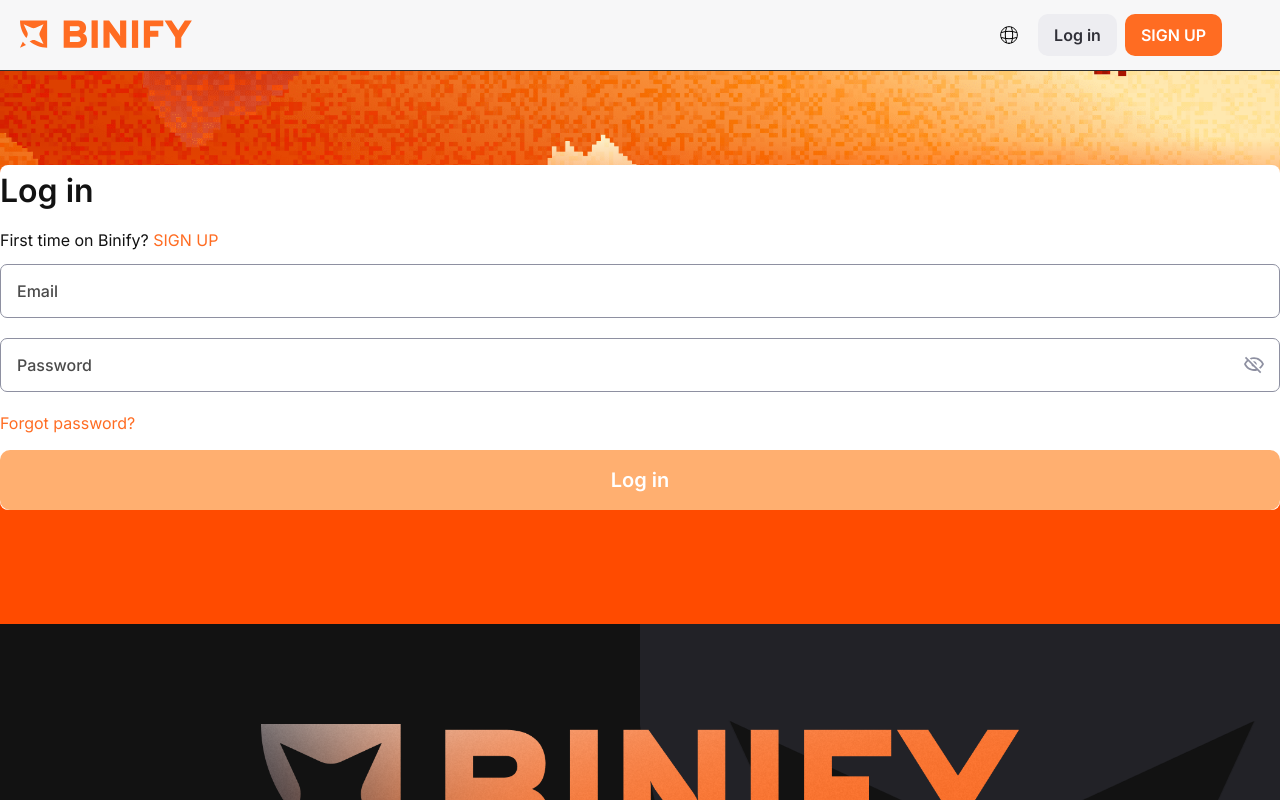
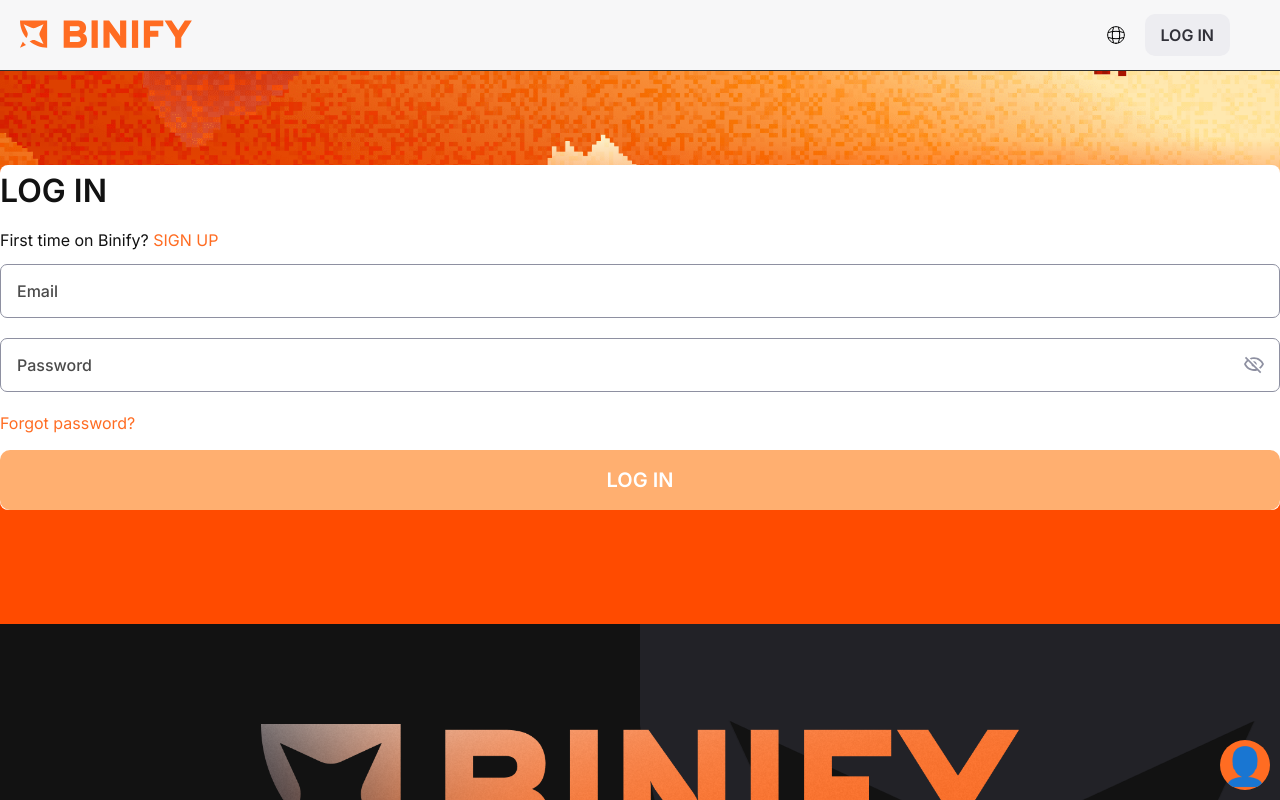
Before and after one commit to VolodkaGitHub/bo_react_test-main, a React (Create React App) app: page /auth in a window 1280 px wide. Shown: the top 800 px of the page. Built offline with nearby package versions, Linux system fonts and the light colour scheme.

Commit message:
features/ui-changes

```diff
--- a/src/components/layout/Header/components/Unauthorized.jsx
+++ b/src/components/layout/Header/components/Unauthorized.jsx
@@ -176,28 +176,8 @@
                 ? { onClick: () => handleLoginToggle(true) }
                 : { to: "/auth/login" })}
             >
-              {__("login.button.title")}
+              {__("auth.log_in")}
             </Button>
-          </li>
-          <li className="header__nav-item">
-            <Button
-              type={!isAuthRoute ? "button" : "link"}
-              className="header__signUp header__btn"
-              color="orange"
-              size="mini"
-              {...(!isAuthRoute
-                ? { onClick: () => handleSignUpToggle(true) }
-                : { to: "/auth/signup" })}
-            >
-              {__("auth.sign_up")}
-            </Button>
-          </li>
-          <li className="header__nav-item">
-            <img
-              src={BurgerButton}
-              className="header__burger-btn"
-              onClick={() => setAuthPopupOpen(true)}
-            />
           </li>
         </ul>
       </nav>
@@ -208,7 +188,19 @@
         handleLoginToggle={handleLoginToggle}
         isAuthRoute={isAuthRoute}
       />
+      <Button
+        type={!isAuthRoute ? "button" : "link"}
+        className="header__signUp header__btn"
+        color="orange"
+        size="mini"
+        {...(!isAuthRoute
+          ? { onClick: () => handleSignUpToggle(true) }
+          : { to: "/auth/signup" })}
+      >
+        👤︎
+      </Button>
     </div>
+
   );
 };
 
--- a/src/components/layout/Header/header.sass
+++ b/src/components/layout/Header/header.sass
@@ -62,26 +62,29 @@
 
     &__login.header__btn
         padding: rems(8.5) rems(8)
-        display: none
+        display: block
 
         @include media-breakpoint-up(sm)
             padding: rems(8.5) rems(16)
-            display: block
+
 
         @include media-breakpoint-up(lg)
             @include fontSize(16,22)
 
     &__signUp.header__btn
-        height: 42px
-        padding: rems(8.5) rems(8)
-        display: none
-
-        @include media-breakpoint-up(sm)
-            padding: rems(8.5) rems(16)
-            display: block
-
-        @include media-breakpoint-up(lg)
-            @include fontSize(16,22)
+        padding: rems(8) rems(8)
+        height: 50px
+        width: 50px
+        border-radius: 100%
+        display: flex
+        position: fixed
+        justify-content: center
+        align-items: center
+        bottom: 10px
+        right: 10px
+        z-index: 1000
+        padding-top: 10px
+        font-size: 2.3rem
 
     &__mini-btn
         padding: rems(11)
--- a/src/components/layout/Layout/index.jsx
+++ b/src/components/layout/Layout/index.jsx
@@ -72,30 +72,6 @@
               </button>
             </div>
             <div className="auth-container">
-              {(activeForm === "signup" || activeForm === "login") && (
-                <div className="toggle-container">
-                  <p
-                    onClick={() => handleLoginToggle(true)}
-                    className={`toggle-container__option ${
-                      activeForm === "login"
-                        ? "toggle-container__option--active"
-                        : ""
-                    }`}
-                  >
-                    {__("auth.log_in")}
-                  </p>
-                  <p
-                    onClick={() => handleSignUpToggle(true)}
-                    className={`toggle-container__option ${
-                      activeForm === "signup"
-                        ? "toggle-container__option--active"
-                        : ""
-                    }`}
-                  >
-                    {__("auth.sign_up")}
-                  </p>
-                </div>
-              )}
               {
                 {
                   signup: <SignUp />,
--- a/src/components/library/popups/AuthMainPopup/AuthMainPopup.jsx
+++ b/src/components/library/popups/AuthMainPopup/AuthMainPopup.jsx
@@ -1,6 +1,6 @@
 import './AuthMainPopup.sass';
 
-import React, { useMemo } from "react";
+import React, { useMemo, useEffect } from "react";
 
 import Popup from "@components/library/UI/Popup";
 import { useTranslation } from "@helpers/translate";
--- a/src/components/pages/Main/components/Login.jsx
+++ b/src/components/pages/Main/components/Login.jsx
@@ -105,6 +105,7 @@
         onChange={formChange}
         className="auth-form"
       >
+        <h1 className="auth-heading">{__("auth.log_in_form_title")}</h1>
         <Input
           className={"auth.js-form__inp-wrap"}
           data={{
@@ -204,7 +205,7 @@
           {__("auth.log_in")}
         </Button>
         <div class="divider">
-          <span>or</span>
+          <span>{__("auth.divider")}</span>
         </div>
         <Button color="dark-grey" size="middle" isLoading={loading}>
           <img src={GoogleIcon} alt="" />
--- a/src/components/pages/Main/components/SignUp.jsx
+++ b/src/components/pages/Main/components/SignUp.jsx
@@ -80,6 +80,7 @@
         </title>
       </Helmet>
       <form onSubmit={handleSubmit(onSubmit)} className="auth-form">
+        <h1 className="auth-heading">{__("auth.sign_up_form_title")}</h1>
         <div className="auth-form__inputs">
           <Input
             className={"auth.js-form__inp-wrap"}
@@ -179,10 +180,9 @@
           {__("auth.sign_up")}
         </Button>
         <div class="divider">
-          <span>or</span>
+          <span>{__("auth.divider")}</span>
         </div>
         <Button color="dark-grey" size="middle" isLoading={loading}>
-          {/* {__("auth.log_in")} */}
           <img src={GoogleIcon} alt="" />
            {__("auth.create_with_google")}
         </Button>
--- a/src/components/pages/Main/index.sass
+++ b/src/components/pages/Main/index.sass
@@ -730,3 +730,9 @@
 	&__btn
 		margin-top: rems(29)
 		@include fontSize(14, 20)
+.auth-heading
+	color: black
+	text-align: center
+	margin-bottom: 1rem
+	font-size: 24px
+	font-weight: 400
--- a/src/translations/auth.js
+++ b/src/translations/auth.js
@@ -12,7 +12,7 @@
     "auth.enter_google_code": "Введіть код підтвердження Google",
     "auth.enter_sms_code": "Введіть SMS-код підтвердження",
     "auth.enter_email_code": "Введіть код з електронної пошти",
-    "auth.log_in": "Увійти",
+    "auth.log_in": "УВІЙТИ",
     "auth.first_time": "Вперше на Binify?",
     "auth.forgot_pass": "Забули пароль?",
     "auth.reset_pass_title": "Скидання пароля",
@@ -44,6 +44,9 @@
     "auth.create_sign_up": "Створити",
     "auth.ask_login": "Уже є акаунт? ",
     "auth.create_login": "Увійти",
+    "auth.divider": "або",
+    "auth.log_in_form_title": "Увійти в свій Акаунт",
+    "auth.sign_up_form_title": "Створити свій акаунт"
   },
   en: {
     "auth.sign_up": "SIGN UP",
@@ -56,7 +59,7 @@
     "auth.enter_google_code": "Enter Google verification code",
     "auth.enter_sms_code": "Enter SMS verification code",
     "auth.enter_email_code": "Enter Email code",
-    "auth.log_in": "Log in",
+    "auth.log_in": "LOG IN",
     "auth.first_time": `First time on ${config.default_title}?`,
     "auth.forgot_pass": "Forgot password?",
     "auth.reset_pass_title": "Password reset",
@@ -88,7 +91,10 @@
     "auth.ask_sign_up": "Don't have an account yet? ",
     "auth.create_sign_up": "Create",
     "auth.ask_login": "Already have an account? ",
-    "auth.create_login": "Log in"
+    "auth.create_login": "Log in",
+    "auth.divider": "or",
+    "auth.log_in_form_title": "Log In to your Account",
+    "auth.sign_up_form_title": "Create Your account"
   },
 
   ru: {
@@ -103,7 +109,7 @@
     "auth.enter_google_code": "Введите код 2FA код с Вашего приложения, ",
     "auth.enter_sms_code": "Введите код с SMS",
     "auth.enter_email_code": "Введите код с e-mail",
-    "auth.log_in": "Войти",
+    "auth.log_in": "ВОЙТИ",
     "auth.first_time": `Впервые на ${config.default_title}?`,
     "auth.forgot_pass": "Забыли пароль?",
     "auth.reset_pass_title": "Восстановить пароль",
@@ -114,7 +120,7 @@
     "auth.registration_completed_t": "Вы успешно создали учетную запись.",
     "auth.dashboard": "Войти в главное меню",
     "auth.create_acc": "Создать учетную запись",
-    "auth.sign_in": "Войти",
+    "auth.sign_in": "ВОЙТИ",
     "auth.have_acc": "У вас уже есть аккаунт?",
     "auth.requirements1": "Минимальная длина пароля – 8 символов.",
     "auth.requirements2": "Должен содержать как цифры, так и буквы.",
@@ -134,7 +140,10 @@
     "auth.ask_sign_up": "Еще нет аккаунта? ",
     "auth.create_sign_up": "Создать",
     "auth.ask_login": "Уже есть аккаунт? ",
-    "auth.create_login": "Войти"
+    "auth.create_login": "Войти",
+    "auth.divider": "или",
+    "auth.log_in_form_title": "Войти в свой Аккаунт",
+    "auth.sign_up_form_title": "Создать свой аккаунт"
     },
 
   es: {
```
